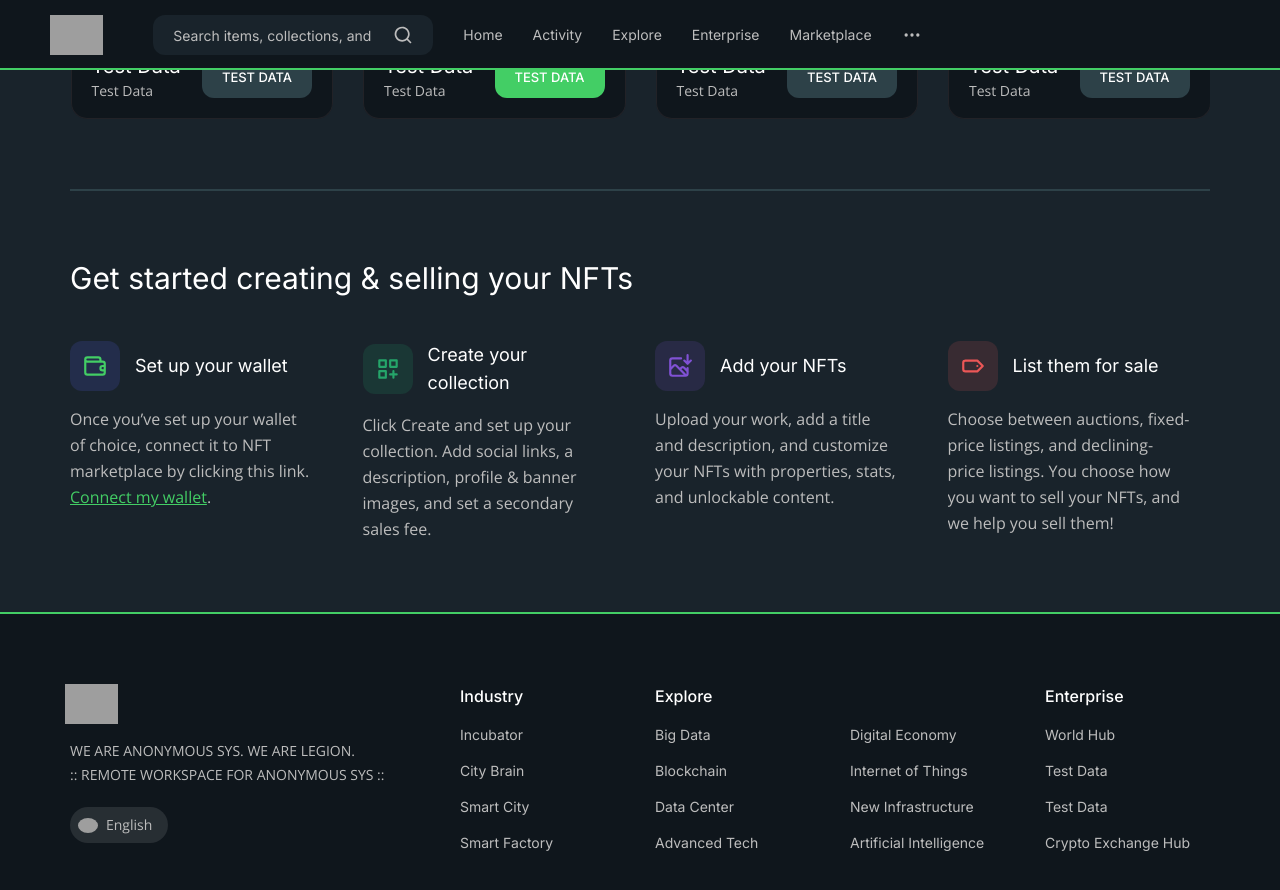
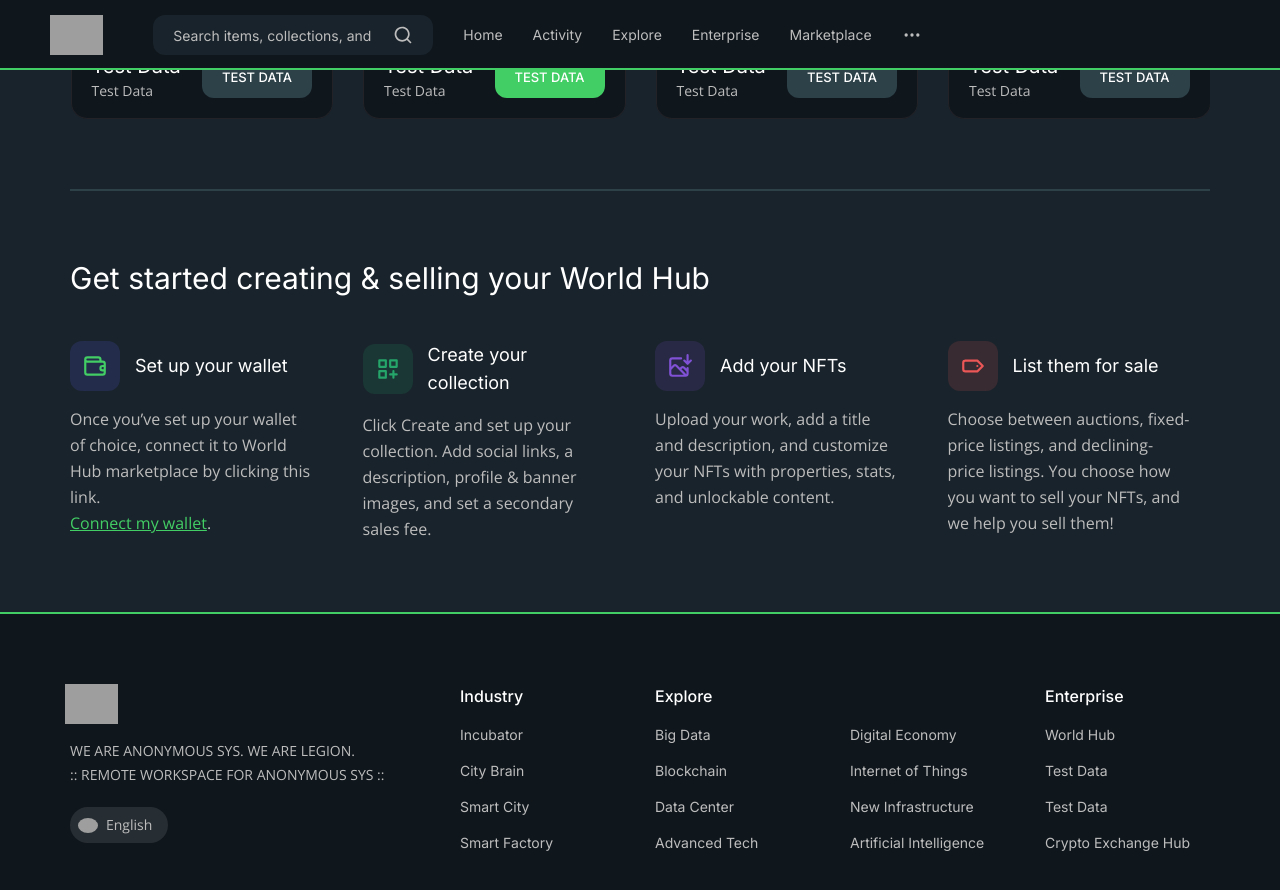
Before and after one commit to anonymous-sys/anonymous-sys.github.io, a Jekyll site: the page built from index.html, in a window 1280 px wide and 900 px high, scrolled down 2689 px. Shown: the top 890 px of the window. Built offline with Jekyll 4.4.1, drawn with Linux system fonts in a browser that asks for light colours; some web fonts are replaced; grey boxes are pictures that could not be loaded.

Commit message:
Automation Build - ANONYMOUS SYS (NETWORK STATION)

```diff
--- a/_includes/common/get-started.html
+++ b/_includes/common/get-started.html
@@ -3,7 +3,7 @@
 	<!-- title -->
 	<div class="col-12">
 	  <div class="main__title main__title--border-top">
-		<h2>Get started creating & selling your NFTs</h2>
+		<h2>Get started creating & selling your World Hub</h2>
 	  </div>
 	</div>
 	<!-- end title -->
@@ -15,7 +15,7 @@
 		  </svg>
 		</span>
 		<h3 class="feature__title">Set up your wallet</h3>
-		<p class="feature__text">Once you’ve set up your wallet of choice, connect it to NFT marketplace by clicking this link. <br><a href="signin.html">Connect my wallet</a>.</p>
+		<p class="feature__text">Once you’ve set up your wallet of choice, connect it to World Hub marketplace by clicking this link. <br><a href="signin.html">Connect my wallet</a>.</p>
 	  </div>
 	</div>
 	<div class="col-12 col-md-6 col-lg-4 col-xl-3">
```
